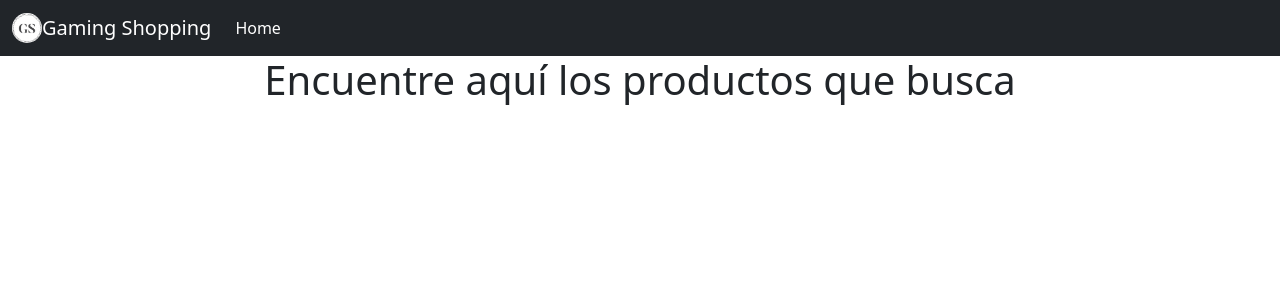
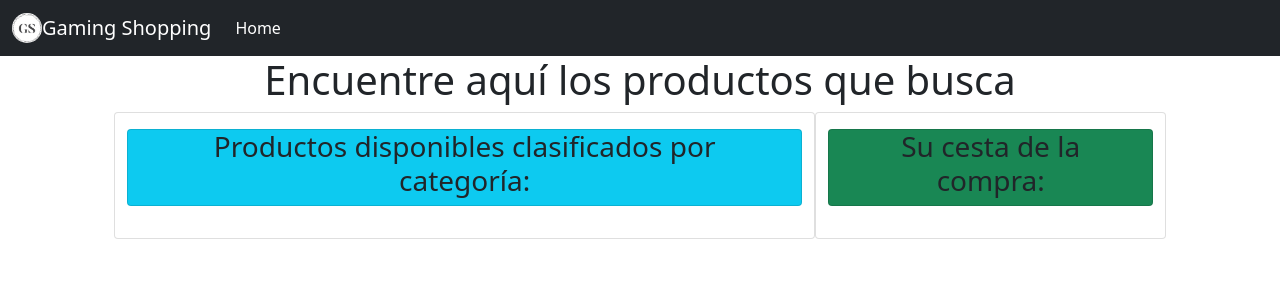
Before and after one commit to SergiodelaMata/ShoppingWebReact, a React (Create React App) app in the folder shopping-web-react/: page / in a window 1280 px wide. Shown: the top 300 px of the page. Built offline with nearby package versions, Linux system fonts and the light colour scheme.

Commit message:
:sparkles: Created structure to set the list of products at the home page.

```diff
--- a/shopping-web-react/src/App.js
+++ b/shopping-web-react/src/App.js
@@ -5,6 +5,8 @@ import JsonFile from './files/test.json';
 import bootstrap from 'bootstrap/dist/css/bootstrap.min.css'
 import Navbar from './components/Navbar'
 import Title from './components/Title'
+import HomeBody from './components/HomeBody';
+import Form from './components/Form'
 
 export class App extends Component {
   state = {
@@ -59,11 +61,33 @@ export class App extends Component {
     })
   }
 
+  contentShow = () => {
+    if(this.state.page === "Home")
+    {
+      return(
+        <React.Fragment>
+          <HomeBody></HomeBody>
+        </React.Fragment>
+      )
+    }
+    else
+    {
+      return(
+        <React.Fragment>
+          <Form></Form>
+        </React.Fragment>
+      )
+    }
+  }
+
   render(){
     return (
       <div className="App">
         <Navbar setPage={this.setPage}></Navbar>
         <Title title={this.state.title}></Title>
+        <React.Fragment>
+            {this.contentShow()}
+        </React.Fragment>
       </div>
     );
   }
--- /dev/null
+++ b/shopping-web-react/src/components/Bag.js
@@ -0,0 +1,16 @@
+import React, { Component } from 'react'
+
+export default class Bag extends Component {
+  render() {
+    return (
+        <div id="containerBagProducts" className="container card col-lg-4 col-md-12 col-sm-12">
+            <div className="container card d-flex bg-success" style={{marginTop:'1em'}}>
+                <h3>Su cesta de la compra:</h3>
+            </div>
+            <div id="bag-products" style={{marginTop:'1em'}}>
+
+            </div>
+        </div>
+    )
+  }
+}
--- a/shopping-web-react/src/components/CategoriesList.js
+++ b/shopping-web-react/src/components/CategoriesList.js
@@ -3,7 +3,14 @@ import React, { Component } from 'react'
 export default class CategoriesList extends Component {
   render() {
     return (
-      <div>CategoriesList</div>
+      <div id="containerProducts" className="container card col-lg-8 col-md-12 col-sm-12">
+          <div className="container card d-flex bg-info" style={{marginTop:'1em'}}>
+              <h3>Productos disponibles clasificados por categoría:</h3>
+          </div>
+          <div id="categories" className="accordion" style={{marginTop: '1em', marginBottom: '1em'}}>
+
+          </div>
+      </div>
     )
   }
 }
--- /dev/null
+++ b/shopping-web-react/src/components/HomeBody.js
@@ -0,0 +1,17 @@
+import React from 'react'
+
+import CategoriesList from "../components/CategoriesList"
+import Bag from "../components/Bag"
+
+function HomeBody() {
+  return (
+    <div className="container d-flex flex-column justify-content-center col-sm-12" style={{marginBottom: '2em'}}>
+        <div className="row" style={{marginLeft: '2em', marginRight: '2em'}}>
+            <CategoriesList></CategoriesList>
+            <Bag></Bag>
+        </div>
+    </div>
+  )
+}
+
+export default HomeBody
```
